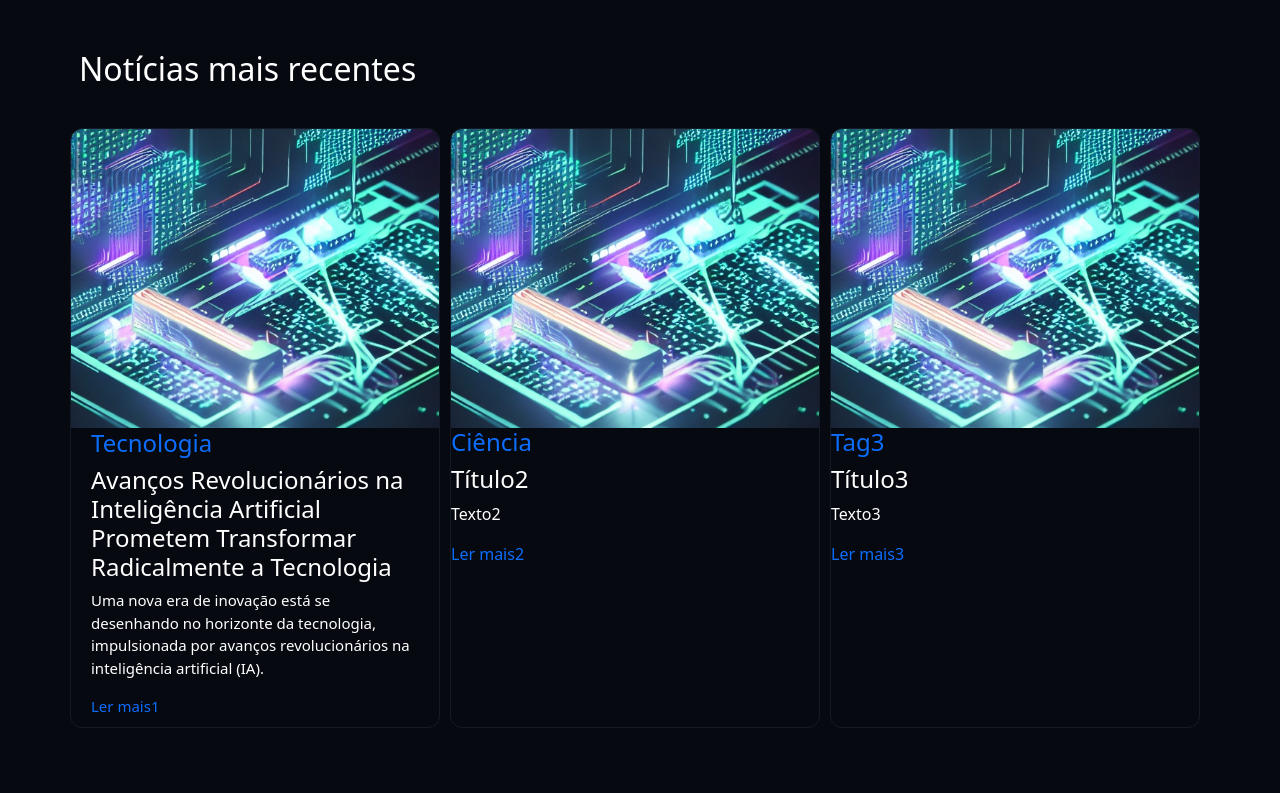
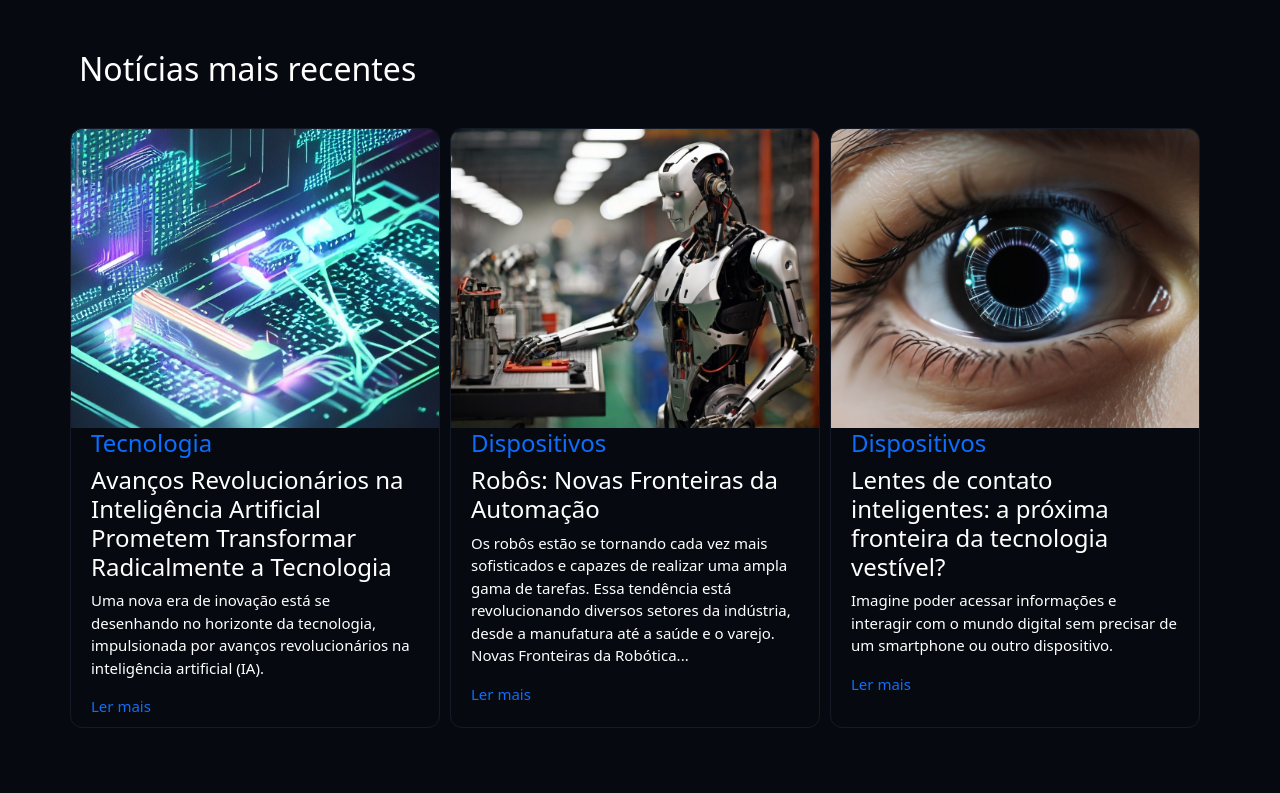
Before and after one commit to flaviooliveira478/TEIA-2023.2, a React (Vite) app: page / in a window 1280 px wide. Shown: the part 840-1633 px from the top of the page. Built offline with nearby package versions, Linux system fonts and the light colour scheme.

Commit message:
filled: home latest news

```diff
--- a/src/components/News.jsx
+++ b/src/components/News.jsx
@@ -1,5 +1,6 @@
 import React from "react";
 import "../index.css";
+import { Link } from "react-router-dom";
 
 const News = ({ noticias }) => {
   return (
@@ -8,6 +9,7 @@ const News = ({ noticias }) => {
       <div className="container news-container">
         <div className="row">
           <div className="col-4 col-sm-6 news-square">
+            <Link to={`noticias/11`}>
               <img src={noticias[0].imagem} alt="ainda não tem" />
               <div className="overlay-text-n">
                 <h4 className="tag-color">{noticias[0].tag}</h4>
@@ -15,20 +17,29 @@ const News = ({ noticias }) => {
                 <p>{noticias[0].text}</p>
                 <p className="tag-color">{noticias[0].lermais}</p>
               </div>
+            </Link>
           </div>
           <div className="col-4 col-sm-6 news-square">
+            <Link to={`noticias/7`}>
               <img src={noticias[1].imagem} alt="ainda não tem" />
+              <div className="overlay-text-n">
                 <h4 className="tag-color">{noticias[1].tag}</h4>
                 <h4>{noticias[1].title}</h4>
                 <p>{noticias[1].text}</p>
                 <p className="tag-color">{noticias[1].lermais}</p>
               </div>
+            </Link>
+          </div>
           <div className="col-4 co-sm-6 news-square">
+            <Link to={`noticias/8`}>
               <img src={noticias[2].imagem} alt="ainda não tem" />
+              <div className="overlay-text-n">
                 <h4 className="tag-color">{noticias[2].tag}</h4>
                 <h4>{noticias[2].title}</h4>
                 <p>{noticias[2].text}</p>
                 <p className="tag-color">{noticias[2].lermais}</p>
+              </div>
+            </Link>
           </div>
         </div>
       </div>
--- a/src/components/pages/Dispositivos/Dispositivos.jsx
+++ b/src/components/pages/Dispositivos/Dispositivos.jsx
@@ -105,8 +105,8 @@ const Dispositivos = () => {
               <div className="overlay-text">
                 <h4 className="new-h4">Dispositivos</h4>
                 <h4>
-                  Impressão 3D: Personalização Ilimitada para um Mundo à Sua
-                  Medida
+                  Lentes de contato inteligentes: a próxima fronteira da
+                  tecnologia vestível?
                 </h4>
                 <p>
                   Imagine poder acessar informações e interagir com o mundo
--- a/src/components/pages/Home/Home.jsx
+++ b/src/components/pages/Home/Home.jsx
@@ -11,6 +11,8 @@ import post2 from "../../../assets/images/image-vaccine-leonardo-ai.jpg";
 
 /* Imagens Notícias mais recentes */
 import noticia1 from "../../../assets/images/2.jpg";
+import noticia2 from "../../../assets/images/image-robo-automatization.jpg";
+import noticia3 from "../../../assets/images/image-lenses-contact.jpg";
 
 const Home = () => {
   const destaques = [
@@ -43,21 +45,27 @@ const Home = () => {
       title:
         "Avanços Revolucionários na Inteligência Artificial Prometem Transformar Radicalmente a Tecnologia",
       text: "Uma nova era de inovação está se desenhando no horizonte da tecnologia, impulsionada por avanços revolucionários na inteligência artificial (IA).",
-      lermais: "Ler mais1",
+      lermais: "Ler mais",
     },
     {
-      imagem: noticia1,
-      tag: "Ciência",
-      title: "Título2",
-      text: "Texto2",
-      lermais: "Ler mais2",
+      imagem: noticia2,
+      tag: "Dispositivos",
+      title: "Robôs: Novas Fronteiras da Automação",
+      text: `Os robôs estão se tornando cada vez mais sofisticados e
+      capazes de realizar uma ampla gama de tarefas. Essa tendência
+      está revolucionando diversos setores da indústria, desde a
+      manufatura até a saúde e o varejo. Novas Fronteiras da
+      Robótica...`,
+      lermais: "Ler mais",
     },
     {
-      imagem: noticia1,
-      tag: "Tag3",
-      title: "Título3",
-      text: "Texto3",
-      lermais: "Ler mais3",
+      imagem: noticia3,
+      tag: "Dispositivos",
+      title:
+        "Lentes de contato inteligentes: a próxima fronteira da tecnologia vestível?",
+      text: `Imagine poder acessar informações e interagir com o mundo
+      digital sem precisar de um smartphone ou outro dispositivo.`,
+      lermais: "Ler mais",
     },
   ];
 
@@ -66,7 +74,7 @@ const Home = () => {
       tag: "Tag1",
       title: "Título1",
       text: "Texto1",
-      lermais: "Ler mais1",
+      lermais: "Ler mais",
     },
     { tag: "Tag2", title: "Título2", text: "Texto2", lermais: "Ler mais2" },
   ];
```
Lines whose indentation alone changed are shown as unchanged.
